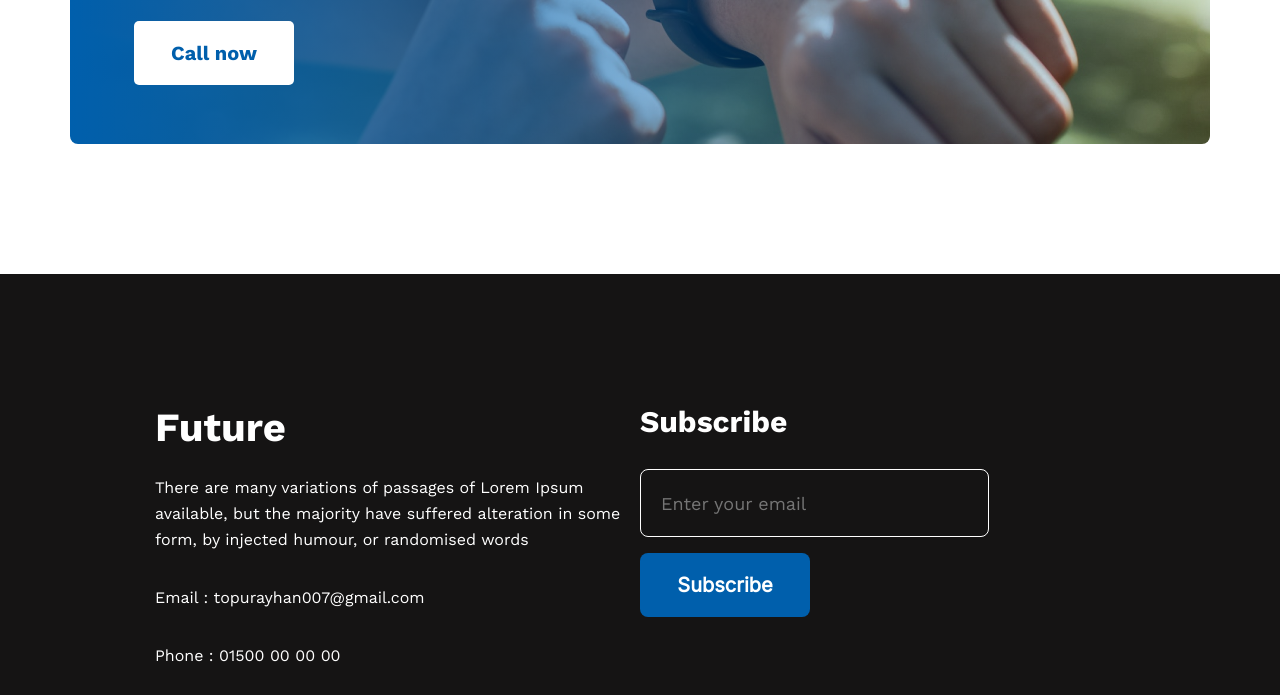
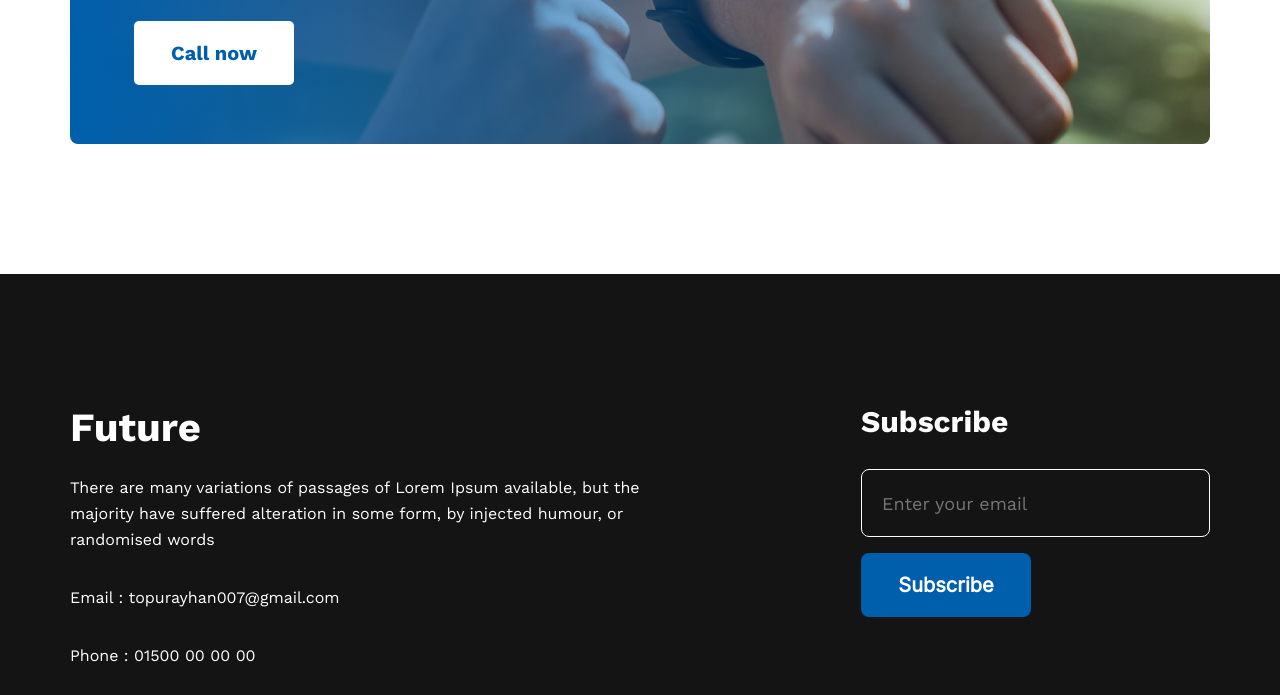
Before and after one commit to topurayhan007/NewYear-NewMission, a plain HTML site: page index.html in a window 1280 px wide. Shown: the part 3643-4338 px from the top of the page. Drawn offline with nearby package versions, Linux system fonts and the light colour scheme.

Commit message:
Done Full and Final

```diff
--- a/index.html
+++ b/index.html
@@ -180,11 +180,11 @@
         <!-- Contact Section -->
 
         <section class="contact">
-            <div class="contact-container">
+            <div class="contact-container" id="div1">
                 <h2 class="contact-title">
                     Future
                 </h2>
-                <p class="description">
+                <p class="description" id="contact-description">
                     There are many variations of passages of Lorem Ipsum available, but the majority have suffered alteration in some form, by injected humour, or randomised words
                 </p>
                 <p class="description">
--- a/style.css
+++ b/style.css
@@ -243,7 +243,7 @@ i {
 /* Footer Section */
 .footer {
     background: #151414;
-    display:flex;
+    display: flex;
     margin-top: 130px;
     height: 577px;
 }
@@ -255,12 +255,11 @@ i {
     margin-left: auto;
     margin-right: auto;
     display: flex;
-    justify-content: space-between;
 
 }
-.contact-container {
-    height: 317px;
-    width: 485px;
+
+#div1 {
+    margin-right: 200px;
 }
 
 a {
```
